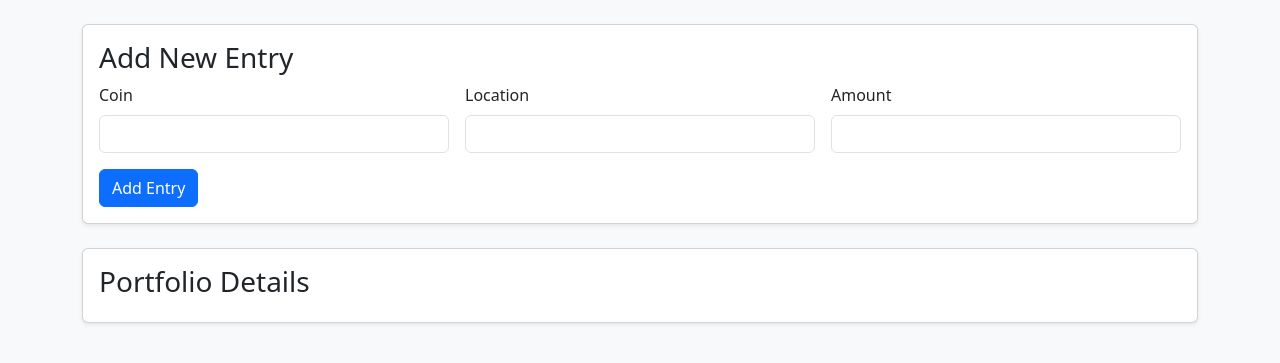
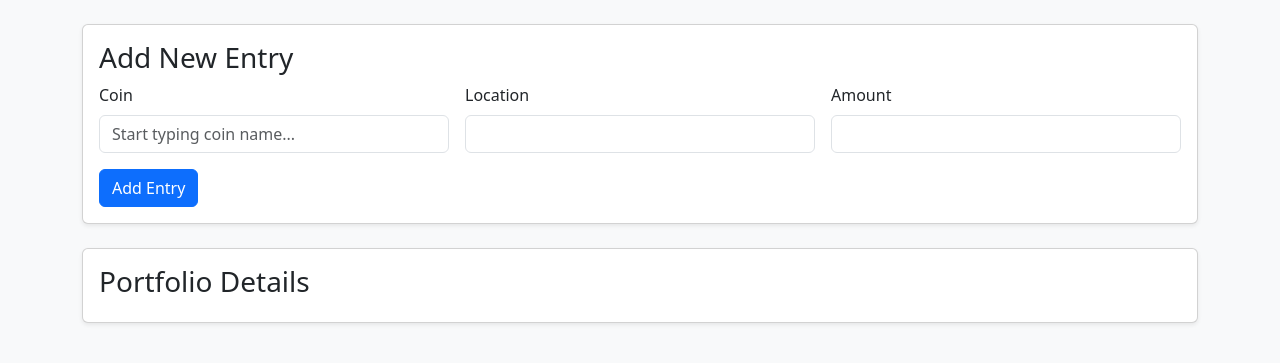
Before and after one commit to toxonaut/crypto-portfolio-tracker, a Flask app: template templates/edit_portfolio.html in a window 1280 px wide. Shown: the part 104-467 px from the top of the page. Run offline with Flask 3, Linux system fonts and the light colour scheme; the template is opened without the code that fills it, so the values that code supplies are empty; some libraries are stand-ins or nearby versions.

Commit message:
Added coin search functionality and improved database configuration

```diff
--- a/app.py
+++ b/app.py
@@ -8,7 +8,9 @@ from datetime import datetime
 app = Flask(__name__)
 
 # Database configuration
-DATABASE_URL = os.environ.get('DATABASE_URL', 'postgresql://postgres:amNbFIoguiKkaUyFyISaRHkEWrXMOgBB@shuttle.proxy.rlwy.net:31198/railway')
+DATABASE_URL = os.environ.get('DATABASE_URL', 'sqlite:///portfolio.db')
+if DATABASE_URL.startswith("postgres://"):
+    DATABASE_URL = DATABASE_URL.replace("postgres://", "postgresql://", 1)
 app.config['SQLALCHEMY_DATABASE_URI'] = DATABASE_URL
 app.config['SQLALCHEMY_TRACK_MODIFICATIONS'] = False
 
@@ -170,37 +172,67 @@ def get_history():
     history_data = [{'timestamp': h.timestamp, 'datetime': h.datetime, 'total_value': h.total_value} for h in history]
     return jsonify({'success': True, 'data': history_data})
 
-@app.route('/add_coin', methods=['POST'])
+@app.route('/api/add_coin', methods=['POST'])
 def add_coin():
     try:
         data = request.get_json()
         coin_id = data.get('coin_id')
         source = data.get('source')
-        amount = float(data.get('amount', 0))
+        amount = float(data.get('amount'))
 
-        # Validate input
-        if not coin_id or not source or amount <= 0:
-            return jsonify({'success': False, 'error': 'Invalid input'})
+        print(f"Adding coin: {coin_id}, source: {source}, amount: {amount}")  # Debug log
 
-        # Check if coin exists in CoinGecko
-        response = requests.get(f'https://api.coingecko.com/api/v3/simple/price?ids={coin_id}&vs_currencies=usd')
-        if not response.ok or coin_id not in response.json():
-            return jsonify({'success': False, 'error': 'Invalid coin ID'})
+        # Verify the coin exists in CoinGecko
+        url = f'https://api.coingecko.com/api/v3/simple/price?ids={coin_id}&vs_currencies=usd'
+        print(f"Calling CoinGecko API: {url}")  # Debug log
 
-        current_price = response.json()[coin_id]['usd']
+        response = requests.get(url)
+        print(f"CoinGecko API response status: {response.status_code}")  # Debug log
+        print(f"CoinGecko API response body: {response.text}")  # Debug log
 
-        # Add or update portfolio entry
-        entry = Portfolio.query.filter_by(coin_id=coin_id, source=source).first()
-        if entry:
-            entry.amount = amount
-            entry.last_price = current_price
+        if response.status_code != 200:
+            return jsonify({'success': False, 'error': f'CoinGecko API error: {response.text}'})
+
+        response_data = response.json()
+        if coin_id not in response_data:
+            # Get list of valid IDs for better error message
+            valid_ids_response = requests.get('https://api.coingecko.com/api/v3/simple/supported_vs_currencies')
+            if valid_ids_response.ok:
+                valid_ids = valid_ids_response.json()
+                print(f"Valid currency IDs: {valid_ids}")  # Debug log
+            return jsonify({'success': False, 'error': f'Invalid coin ID: {coin_id}. Make sure to use the CoinGecko ID (e.g., "bitcoin" for Bitcoin)'})
+
+        price = response_data[coin_id]['usd']
+        print(f"Got price for {coin_id}: ${price}")  # Debug log
+
+        # Check if entry already exists
+        existing_entry = Portfolio.query.filter_by(coin_id=coin_id, source=source).first()
+        if existing_entry:
+            existing_entry.amount = amount
+            existing_entry.last_price = price
         else:
-            entry = Portfolio(coin_id=coin_id, source=source, amount=amount, last_price=current_price)
-            db.session.add(entry)
+            new_entry = Portfolio(coin_id=coin_id, source=source, amount=amount, last_price=price)
+            db.session.add(new_entry)
 
         db.session.commit()
         return jsonify({'success': True})
 
+    except Exception as e:
+        print(f"Error in add_coin: {str(e)}")  # Debug log
+        db.session.rollback()
+        return jsonify({'success': False, 'error': str(e)})
+
+@app.route('/api/valid_coins')
+def get_valid_coins():
+    try:
+        response = requests.get('https://api.coingecko.com/api/v3/coins/list?include_platform=false')
+        if response.ok:
+            coins = response.json()
+            return jsonify({
+                'success': True,
+                'coins': [{'id': coin['id'], 'symbol': coin['symbol'], 'name': coin['name']} for coin in coins]
+            })
+        return jsonify({'success': False, 'error': 'Failed to fetch coin list'})
     except Exception as e:
         return jsonify({'success': False, 'error': str(e)})
 
@@ -231,7 +263,5 @@ def create_tables():
 create_tables()
 
 if __name__ == '__main__':
-    port = int(os.environ.get('PORT', 5016))
-    host = '0.0.0.0'
-    debug = os.environ.get('FLASK_ENV', 'development') == 'development'
-    app.run(host=host, port=port, debug=debug)
+    port = int(os.environ.get('PORT', 5018))
+    app.run(host='0.0.0.0', port=port, debug=True)
--- /dev/null
+++ b/init_db.py
@@ -0,0 +1,5 @@
+from app import app, db
+
+with app.app_context():
+    db.create_all()
+    print("Database tables created successfully!")
--- a/static/edit.js
+++ b/static/edit.js
@@ -1,9 +1,14 @@
 document.getElementById('addCoinForm').addEventListener('submit', async (e) => {
     e.preventDefault();
 
-    const coinId = document.getElementById('coinId').value.toLowerCase();
-    const amount = document.getElementById('amount').value;
-    const source = document.getElementById('source').value;
+    const coinId = document.getElementById('coinId').value.toLowerCase().trim();
+    const amount = parseFloat(document.getElementById('amount').value);
+    const source = document.getElementById('source').value.trim();
+
+    if (!coinId || !source || isNaN(amount)) {
+        alert('Please fill in all fields correctly');
+        return;
+    }
 
     try {
         const response = await fetch('/api/add_coin', {
@@ -25,11 +30,11 @@ document.getElementById('addCoinForm').addEventListener('submit', async (e) => {
             document.getElementById('source').value = '';
             updatePortfolio();
         } else {
-            alert('Error adding coin. Please check the coin ID.');
+            alert(data.error || 'Error adding coin. Please check the coin ID.');
         }
     } catch (error) {
         console.error('Error:', error);
-        alert('Error adding coin to portfolio');
+        alert('Error adding coin to portfolio. Please check the browser console for details.');
     }
 });
 
@@ -143,5 +148,41 @@ async function updatePortfolio() {
     }
 }
 
+// Add coin search functionality
+let coinsList = [];
+
+async function loadCoinsList() {
+    try {
+        const response = await fetch('/api/valid_coins');
+        const data = await response.json();
+        if (data.success) {
+            coinsList = data.coins;
+            setupCoinSearch();
+        }
+    } catch (error) {
+        console.error('Error loading coins list:', error);
+    }
+}
+
+function setupCoinSearch() {
+    const coinInput = document.getElementById('coinId');
+    const datalist = document.createElement('datalist');
+    datalist.id = 'coinsList';
+
+    coinsList.forEach(coin => {
+        const option = document.createElement('option');
+        option.value = coin.id;
+        option.label = `${coin.name} (${coin.symbol.toUpperCase()})`;
+        datalist.appendChild(option);
+    });
+
+    document.body.appendChild(datalist);
+    coinInput.setAttribute('list', 'coinsList');
+    coinInput.setAttribute('placeholder', 'Start typing coin name...');
+}
+
+// Load coins list when page loads
+loadCoinsList();
+
 // Initial load
 updatePortfolio();
--- a/templates/edit.html
+++ b/templates/edit.html
@@ -26,7 +26,11 @@
                 <form id="addCoinForm" class="mb-4">
                     <div class="row g-3">
                         <div class="col-md-4">
-                            <input type="text" class="form-control" id="coinId" placeholder="Coin ID (e.g., bitcoin)" required>
+                            <input type="text" class="form-control" id="coinId"
+                                   placeholder="Start typing coin name..."
+                                   title="Enter the coin's CoinGecko ID (e.g., 'bitcoin' for Bitcoin)"
+                                   required>
+                            <small class="form-text text-muted">Start typing to search for coins</small>
                         </div>
                         <div class="col-md-4">
                             <input type="text" class="form-control" id="source" placeholder="Source (e.g., binance)" required>
```
Also changed, not shown: instance/portfolio.db.
